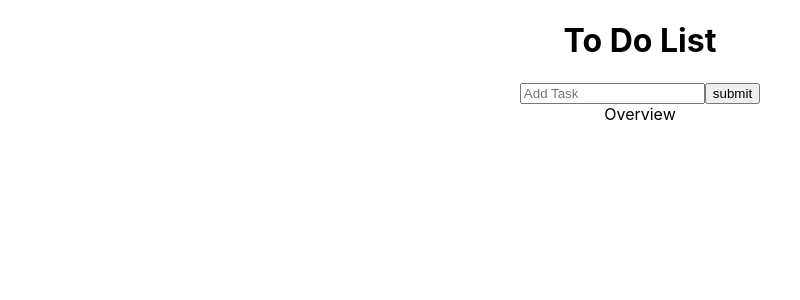
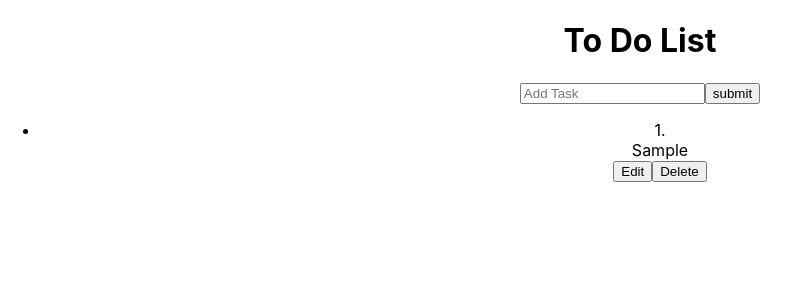
Before and after one commit to SalamanderCtesiphon/todo-list-functional-react, a React (Create React App) app: page / in a window 1280 px wide. Both pictures are taken after typing "Sample" into the empty fields and a click on the button "submit". Shown: the top 300 px of the page, without its empty margins (0-800 px from the left). Built offline with nearby package versions, Linux system fonts and the light colour scheme.

Commit message:
finished the lesson

```diff
--- a/src/App.js
+++ b/src/App.js
@@ -5,6 +5,8 @@ import './App.css'
 function App() {
   const [text, setText] = useState('')
   const [tasks, setTasks ] = useState([])
+  const [todoEditing, setTodoEditing] = useState(null)
+  const [editingText, setEditingText] = useState('')
 
   const onSubmit = (e) => {
     e.preventDefault()
@@ -24,6 +26,22 @@ function App() {
     setTasks([...tasks, newTask])
   }
 
+  const deleteTask = (id) => {
+    setTasks(tasks.filter((task) => task.id !== id))
+  }
+
+
+  const submitEdits = (id) => {
+    const updatedTasks = [...tasks].map((task) => {
+      if (task.id === id) {
+        task.text = editingText;
+      }
+      return task;
+    });
+    setTasks(updatedTasks);
+    setTodoEditing(null);
+  }
+
 
   return (
     <div className="App">
@@ -39,7 +57,14 @@ function App() {
           <button>submit</button>
         </form>
       </div>
-      <Overview />
+      <Overview
+        tasks={tasks}
+        deleteTask={deleteTask}
+        setEditingText={setEditingText}
+        submitEdits={submitEdits}
+        todoEditing={todoEditing}
+        setTodoEditing={setTodoEditing}
+      />
     </div>
 
   );
--- a/src/components/Overview.js
+++ b/src/components/Overview.js
@@ -1,8 +1,38 @@
-import React from 'react'
 
-function Overview() {
+const Overview = ({ tasks, deleteTask, todoEditing , setEditingText, submitEdits, setTodoEditing }) => {
+
   return (
-    <div>Overview</div>
+    <div>
+      <ul>
+        { tasks.length === 0 &&
+          <li>No more tasks to do</li>
+        }
+        {tasks.map((task) => (
+          <li className='formItem' key={task.id}>
+              {tasks.indexOf(task) + 1}.{' '}
+              {task.id === todoEditing ? (
+                <input
+                  type='text'
+                  onChange= {(e) => setEditingText(e.target.value)}
+                />
+              ) : (
+                <div className="textBox">{task.text}</div>
+              )}
+              <div className="btnBox">
+                {task.id === todoEditing ? (
+                  <button onClick={() => submitEdits(task.id)}>Submit Edits</button>
+                ) : (
+                  <button onClick={() => setTodoEditing(task.id)}>Edit</button>
+                )}
+                <button
+                  onClick={() => deleteTask(task.id)}
+                >Delete</button>
+
+              </div>
+          </li>
+        ))}
+      </ul>
+    </div>
   )
 }
 
```
